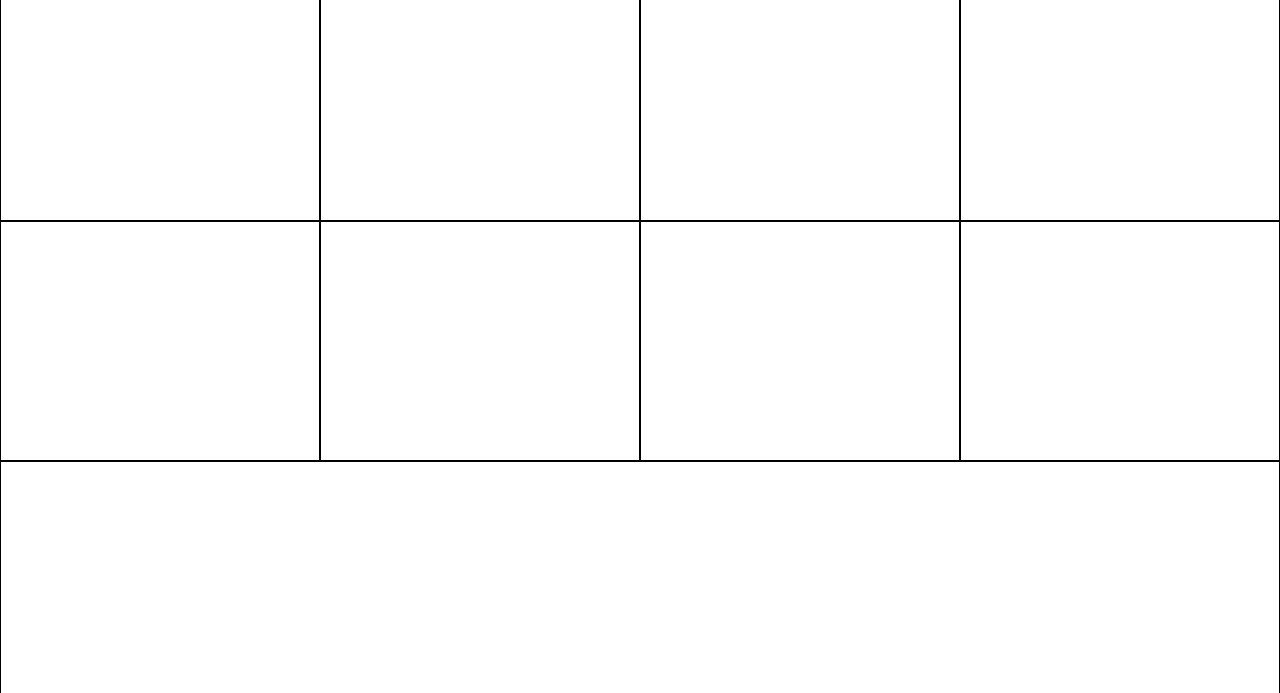
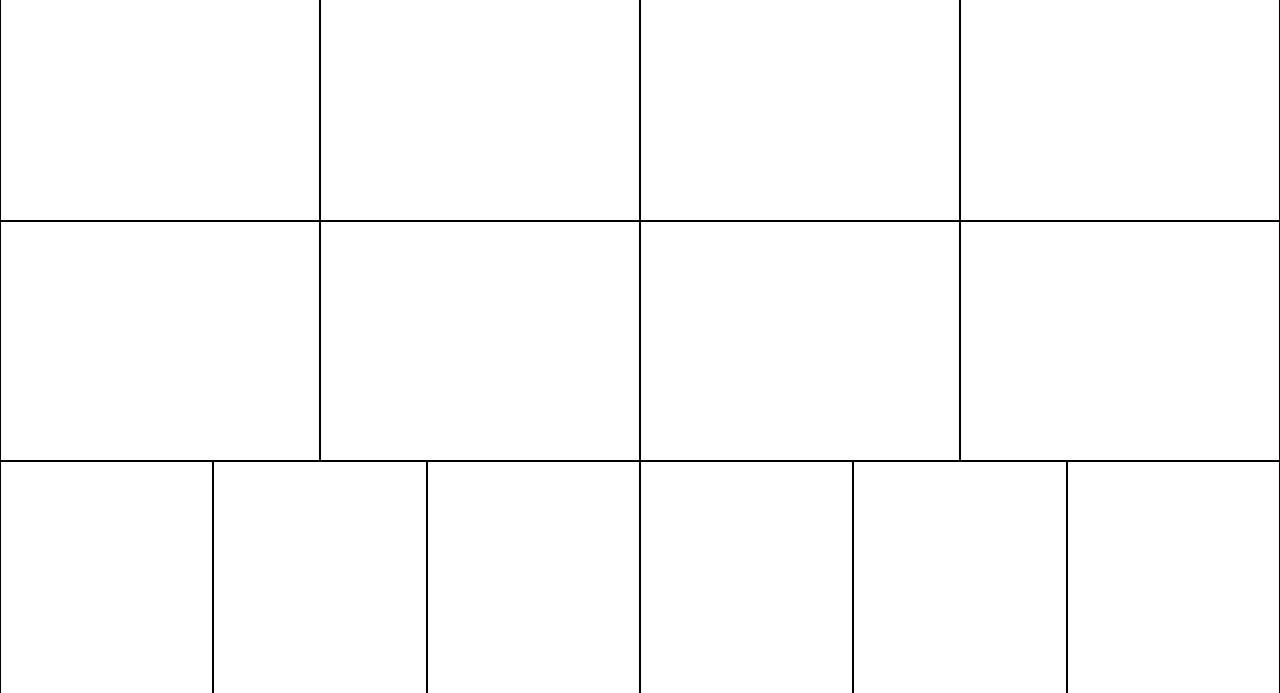
Before and after one commit to Saikat-Sinha/Fitness-App-template, a plain HTML site: page index.html in a window 1280 px wide. Shown: the part 259-952 px from the top of the page. Drawn offline with nearby package versions, Linux system fonts and the light colour scheme.

Commit message:
Removed row no. 4

```diff
--- a/index.html
+++ b/index.html
@@ -86,15 +86,8 @@
       </div>
     </div>
     <!-- Third Row Ends -->
-    <!-- Fourth Row Starts -->
-    <div class="row">
-      <div class="col-xs-12 col-sm-12 col-lg-12">
-        <div class='boxes'>
-        </div>
-      </div>
-    </div>
-    <!-- Fourth Row Ends -->
-    <!-- Fifth Row Starts -->
+
+    <!-- fourth Row Starts -->
     <div class="row">
       <div class="col-xs-2 col-sm-2 col-lg-2">
         <div class='boxes'>
@@ -121,15 +114,15 @@
         </div>
       </div>
     </div>
-    <!-- Fifth Row Ends -->
-    <!-- Sixth Row Starts -->
+    <!-- fourth Row Ends -->
+    <!-- fifth Row Starts -->
     <div class="row">
       <div class="col-xs-12 col-sm-12 col-lg-12">
         <div class='boxes'>
         </div>
       </div>
     </div>
-    <!-- Sixth Row Ends -->
+    <!-- fifth Row Ends -->
   </div>
 
   <!-- javascript files -->
```
